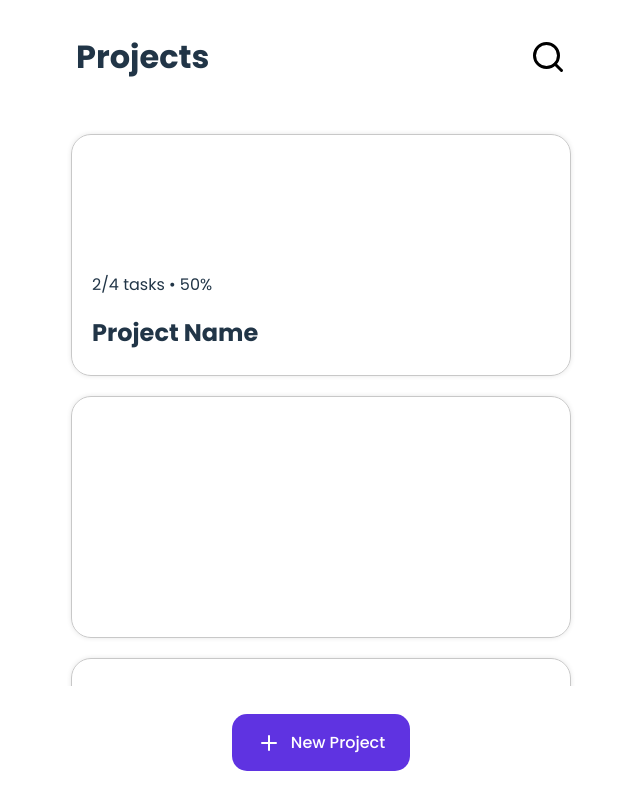
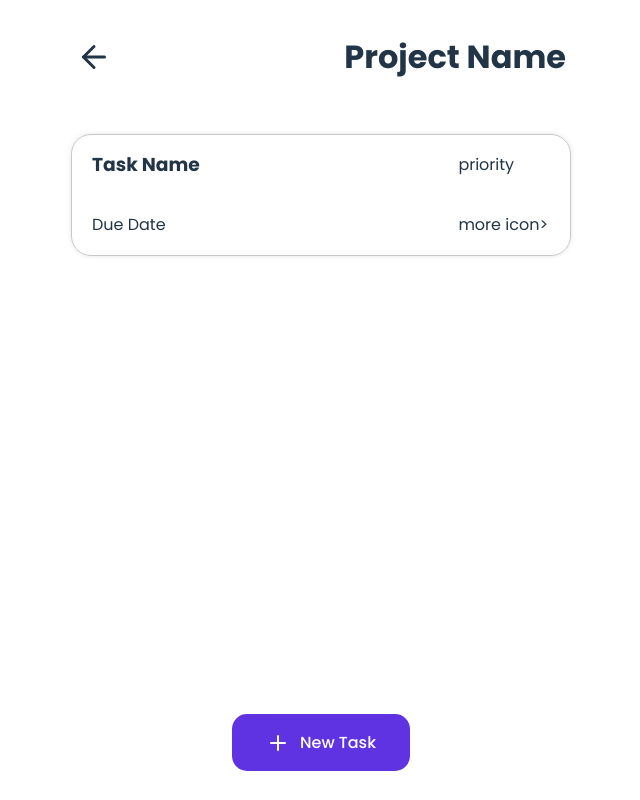
Before and after one commit to textencoder/to-do-app, a website built with Vite: page index.html in a window 1280 px wide. Both pictures are taken after a click on the button "New Project". Shown: the whole page, without its empty margins (319-959 px from the left). Built offline with nearby package versions, Linux system fonts and the light colour scheme.

Commit message:
added some page switching logic

```diff
--- a/index.html
+++ b/index.html
@@ -14,43 +14,7 @@
   </head>
   <body>
     <div id="app">
-      <header>
-        <h1>Projects</h1>
 
-        <svg
-          xmlns="http://www.w3.org/2000/svg"
-          viewBox="0 0 24 24"
-          fill="none"
-          stroke="black"
-          stroke-width="2"
-          stroke-linecap="round"
-          stroke-linejoin="round"
-          class="feather feather-search"
-        >
-          <circle cx="11" cy="11" r="8"></circle>
-          <line x1="21" y1="21" x2="16.65" y2="16.65"></line>
-        </svg>
-      </header>
-
-      <main>
-        <section class="project-tile">
-          <div></div>
-          <p>2/4 tasks • 50%</p>
-            <h2>
-              Project Name
-            </h2>
-        </section>
-        <section class="project-tile"></section>
-        <section class="project-tile"></section>
-        <section class="project-tile"></section>
-      </main>
-
-      <footer>
-        <button>
-          <svg xmlns="http://www.w3.org/2000/svg" width="24" height="24" viewBox="0 0 24 24" fill="none" stroke="currentColor" stroke-width="2" stroke-linecap="round" stroke-linejoin="round" class="feather feather-plus"><line x1="12" y1="5" x2="12" y2="19"></line><line x1="5" y1="12" x2="19" y2="12"></line></svg>
-          New Project
-        </button>
-      </footer>
     </div>
     <script type="module" src="/src/main.js"></script>
   </body>
--- a/src/main.js
+++ b/src/main.js
@@ -1,8 +1,34 @@
 import './style.css';
-/*
-document.querySelector('#app').innerHTML = `
-  <div>
-    yeet
-  </div>
-`
-*/
+import homeHeader from './markup/home/header.js';
+import homeMain from './markup/home/main.js';
+import homeFooter from './markup/home/footer.js';
+
+import projectHeader from './markup/projects/header.js';
+import projectMain from './markup/projects/main.js';
+import projectFooter from './markup/projects/footer.js';
+
+
+let homeTab = homeHeader + homeMain + homeFooter;
+let projectTab = projectHeader + projectMain + projectFooter;
+
+let flag = 'home';
+
+document.querySelector('#app').innerHTML = homeTab;
+
+window.addEventListener("DOMContentLoaded", tabSwitcher)
+
+function tabSwitcher() {
+  if (flag == 'home') {
+  document.querySelector('#home-footer button').addEventListener('click', () => {
+    document.querySelector('#app').innerHTML = projectTab;
+    flag = 'project';
+    tabSwitcher();
+  });
+} else if (flag == 'project') {
+  document.querySelector('#project-header svg').addEventListener('click', () => {
+    document.querySelector('#app').innerHTML = homeTab;
+    flag = 'home';
+    tabSwitcher();
+  });
+}
+}
--- /dev/null
+++ b/src/markup/home/footer.js
@@ -0,0 +1,10 @@
+let homeFooter = `
+        <footer id="home-footer">
+        <button>
+          <svg xmlns="http://www.w3.org/2000/svg" width="24" height="24" viewBox="0 0 24 24" fill="none" stroke="currentColor" stroke-width="2" stroke-linecap="round" stroke-linejoin="round" class="feather feather-plus"><line x1="12" y1="5" x2="12" y2="19"></line><line x1="5" y1="12" x2="19" y2="12"></line></svg>
+          New Project
+        </button>
+      </footer>
+        `
+
+        export default homeFooter;
--- /dev/null
+++ b/src/markup/home/header.js
@@ -0,0 +1,21 @@
+let homeHeader =  `
+        <header>
+        <h1>Projects</h1>
+
+        <svg
+          xmlns="http://www.w3.org/2000/svg"
+          viewBox="0 0 24 24"
+          fill="none"
+          stroke="black"
+          stroke-width="2"
+          stroke-linecap="round"
+          stroke-linejoin="round"
+          class="feather feather-search"
+        >
+          <circle cx="11" cy="11" r="8"></circle>
+          <line x1="21" y1="21" x2="16.65" y2="16.65"></line>
+        </svg>
+      </header>
+        `
+
+        export default homeHeader;
--- /dev/null
+++ b/src/markup/home/main.js
@@ -0,0 +1,13 @@
+let homeMain =   `
+        <main id="home-main">
+        <section class="project-tile">
+          <div></div>
+          <p>2/4 tasks • 50%</p>
+            <h2>
+              Project Name
+            </h2>
+        </section>
+      </main>
+        `
+
+        export default homeMain;
--- /dev/null
+++ b/src/markup/projects/footer.js
@@ -0,0 +1,10 @@
+let projectFooter = `
+        <footer>
+        <button>
+          <svg xmlns="http://www.w3.org/2000/svg" width="24" height="24" viewBox="0 0 24 24" fill="none" stroke="currentColor" stroke-width="2" stroke-linecap="round" stroke-linejoin="round" class="feather feather-plus"><line x1="12" y1="5" x2="12" y2="19"></line><line x1="5" y1="12" x2="19" y2="12"></line></svg>
+          New Task
+        </button>
+      </footer>
+        `
+
+        export default projectFooter;
--- /dev/null
+++ b/src/markup/projects/header.js
@@ -0,0 +1,14 @@
+let projectHeader =  `
+        <header id="project-header">
+        <svg xmlns="http://www.w3.org/2000/svg" viewBox="0 0 24 24" fill="none" stroke="currentColor" stroke-width="2" stroke-linecap="round" stroke-linejoin="round" class="feather feather-arrow-left">
+        <line x1="19" y1="12" x2="5" y2="12">
+        </line>
+        <polyline points="12 19 5 12 12 5">
+        </polyline>
+        </svg>
+        <h1>Project Name</h1>
+
+      </header>
+        `
+
+        export default projectHeader;
--- /dev/null
+++ b/src/markup/projects/main.js
@@ -0,0 +1,14 @@
+let projectMain =   `
+        <main id="project-main">
+        <section class="task-tile">
+            <h3>
+              Task Name
+            </h3>
+            <div>priority</div>
+            <p>Due Date</p>
+            <div>more  icon></div>
+        </section>
+      </main>
+        `
+
+        export default projectMain;
--- a/src/style.css
+++ b/src/style.css
@@ -58,7 +58,7 @@ header {
   }
 }
 
-main {
+#home-main {
   display: grid;
   gap: 20px;
   padding: 20px;
@@ -109,6 +109,30 @@ footer {
   }
 }
 
+#project-main {
+  display: grid;
+  gap: 20px;
+  padding: 20px;
+  overflow-y: scroll;
+  scrollbar-width:none;
+}
+
+.task-tile {
+  height: 120px;
+  border-radius: 20px;
+  cursor: pointer;
+  border: 1px solid rgb(200, 200, 200);
+  display: grid;
+  grid-template-columns: 4fr 1fr;
+  grid-template-rows: 1fr 1fr;
+  align-items: center;
+  padding: 0 20px;
+  text-align: left;
+  box-shadow: 0 0 5px rgba(0, 0, 0, 0.1);
+
+
+}
+
 @media (prefers-color-scheme: light) {
   :root {
     color: #213547;
```
Also changed, not shown: public/arrow-left.svg (added), src/logic/create.js (renamed from src/create.js), src/logic/project.js (renamed from src/project.js), src/logic/todo.js (renamed from src/todo.js).
